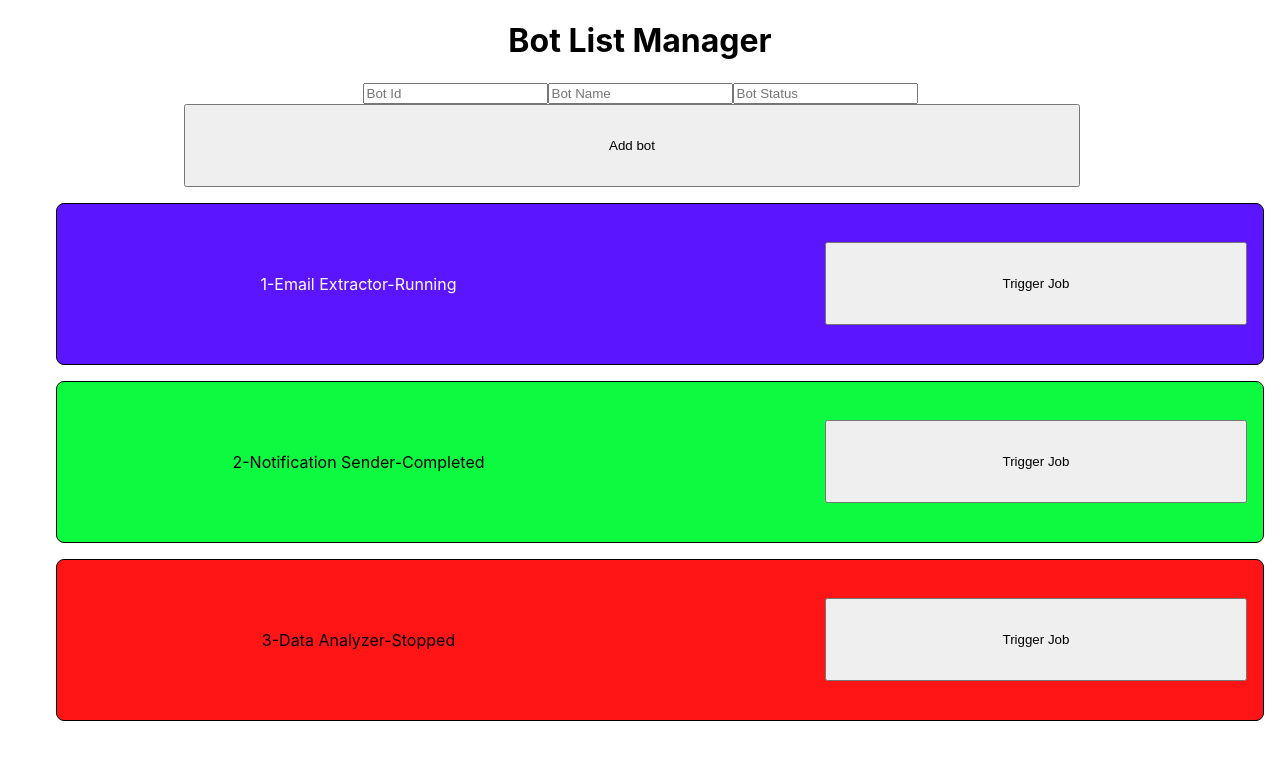
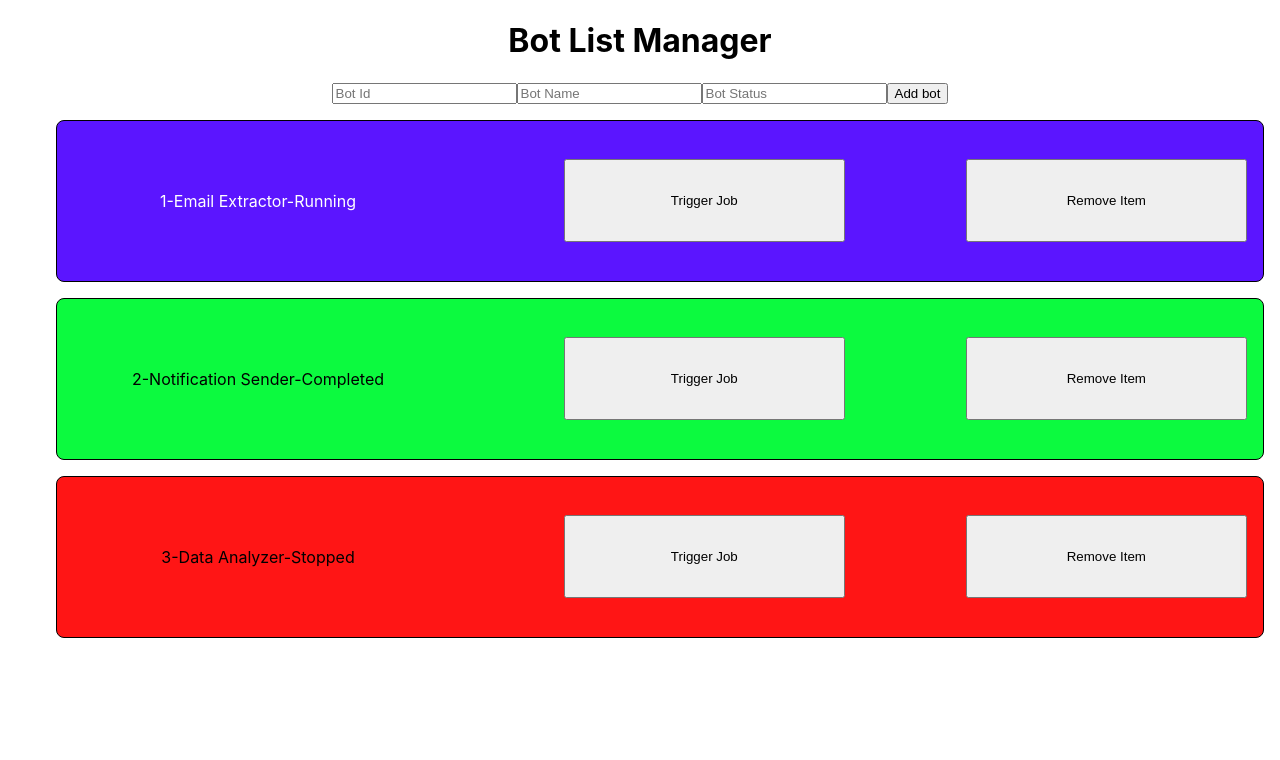
Before and after one commit to mstafford93/bot-list-manager, a React (Create React App) app: page / in a window 1280 px wide. Shown: the top 760 px of the page. Built offline with nearby package versions, Linux system fonts and the light colour scheme.

Commit message:
need function on remove button and css

```diff
--- a/src/App.css
+++ b/src/App.css
@@ -4,7 +4,7 @@
 
 li {
   display: grid;
-  grid-template-columns: 1fr 1fr;
+  grid-template-columns: 1fr 1fr 1fr;
   border: 1px solid black;
   border-radius: 8px;
   margin: 1rem;
@@ -12,7 +12,7 @@ li {
   align-items: center;
 }
 
-button {
+li button {
   width: 70%;
   padding: 2rem;
   justify-self: end;
--- a/src/BotListManager.js
+++ b/src/BotListManager.js
@@ -55,7 +55,7 @@ const BotListManager = () => {
       <button onClick={addBotToList}>Add bot</button>
       <ul>
         {bots.map((bot) => <li key={bot.id} style={colorChange(bot.status)}>{bot.id}-{bot.name}-{bot.status}
-          <button onClick={() => triggerJob(bot.id)}>Trigger Job</button></li>)}
+          <button onClick={() => triggerJob(bot.id)}>Trigger Job</button><button onClick={handleDelete}>Remove Item</button></li>)}
       </ul>
     </div>
   );
```
